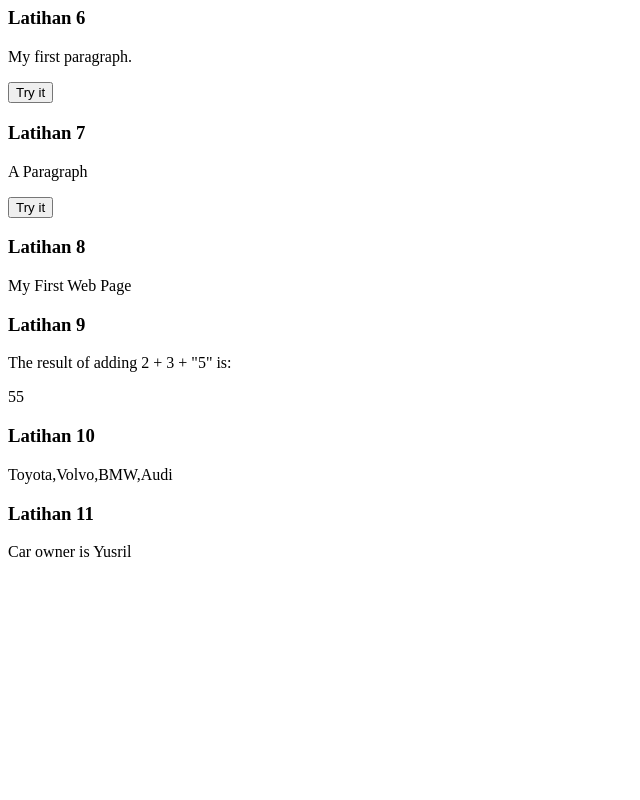
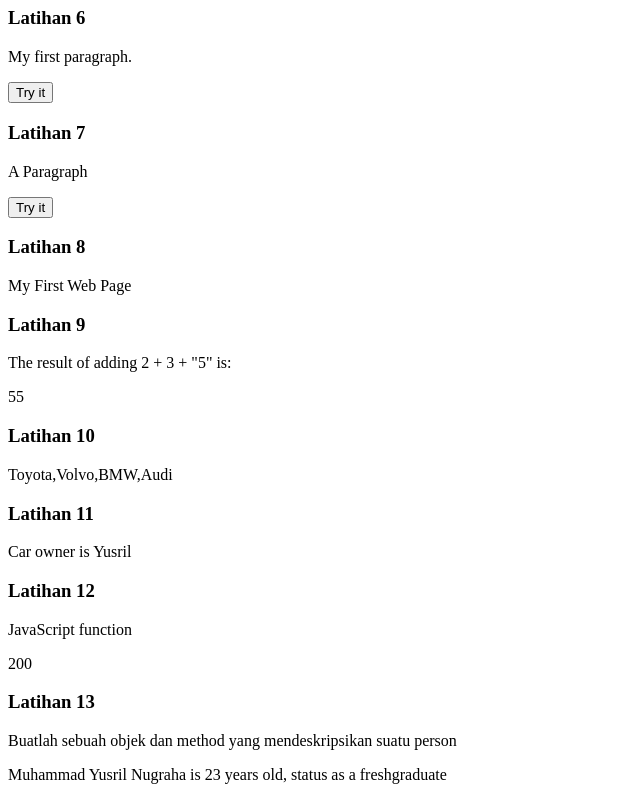
Before and after one commit to muhyusriln/example-OOP, a plain HTML site: page latihanDasarJS.html in a window 1280 px wide. Shown: the part 707-1507 px from the top of the page, without its empty margins (0-640 px from the left). Before the commit the page ends 1284 px from the top, so only its background shows below. Drawn offline with Linux system fonts and the light colour scheme.

Commit message:
latihan Java Script Functional Programming

```diff
--- a/index.js
+++ b/index.js
@@ -20,6 +20,7 @@ document.getElementById('dataCar').innerHTML = cars;
 const car = {
   type: "Fiat",
   model: "500",
+  weight: "850kg",
   color: "White"
 };
 
@@ -29,3 +30,34 @@ car.color = "Blue";
 car.owner = "Yusril"
 // display the property
 document.getElementById('objectArray').innerHTML = "Car owner is " + car.owner;
+
+function myFunction(p1, p2) {
+  return p1 * p2;
+}
+document.getElementById('multipleNumber').innerHTML = myFunction(10, 20);
+
+// object created with advanced step
+function Person(firstName, lastName, age, status) {
+  // property
+  this.firstName = firstName,
+  this.lastName = lastName,
+  this.age = age,
+  this.status = status
+
+  // method
+  this.fullName = function() {
+    return `${this.firstName} ${this.lastName}`
+  }
+
+  this.identityPerson = function() {
+    return `${this.firstName} ${this.lastName} is
+    ${this.age} years old, status as a ${this.status}`;
+    // return this.fullName + " is " + this.age + " years old " + " status as a " + this.status;
+  }
+  this.showName = function() {
+    document.getElementById('person').innerHTML = this.identityPerson();
+  }
+}
+
+const person1 = new Person("Muhammad", "Yusril Nugraha", 23, "freshgraduate");
+person1.showName();
--- a/latihanDasarJS.html
+++ b/latihanDasarJS.html
@@ -72,6 +72,14 @@
     <h3>Latihan 11</h3>
     <p id="objectArray"></p>
 
+    <h3>Latihan 12</h3>
+    <p>JavaScript function</p>
+    <p id="multipleNumber"></p>
+
+    <h3>Latihan 13</h3>
+    <p>Buatlah sebuah objek dan method yang mendeskripsikan suatu person</p>
+    <p id="person"></p>
+
     <!-- mulai dari latihan 6 semua coding Java Script di index.js-->
     <script src="index.js"></script>
 </body>
```
